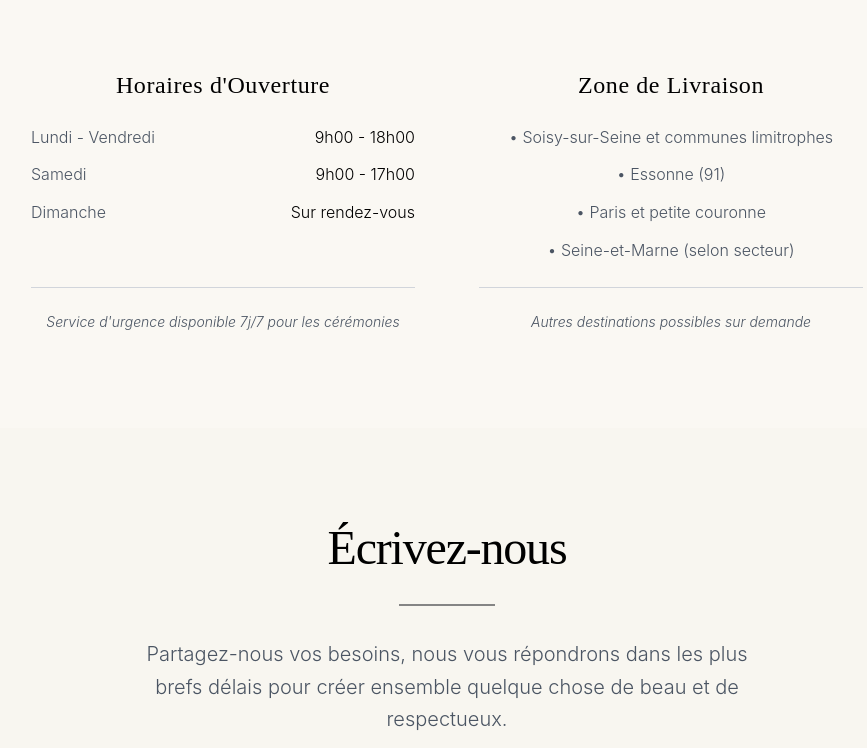
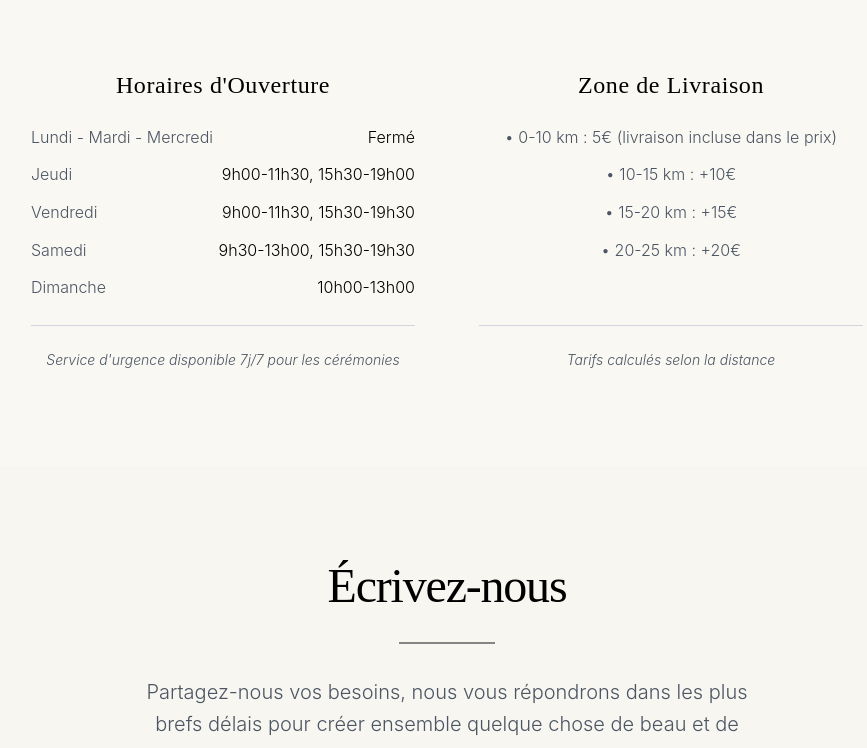
Before and after one commit to Alexmz1/marie-starck-mourning, a Next.js app: page /contact/ContactPage in a window 1280 px wide. Shown: the part 1020-1768 px from the top of the page, without its empty margins (193-1060 px from the left). Built offline with nearby package versions, Linux system fonts and the light colour scheme.

Commit message:
Modification informations and text

```diff
--- a/src/pages/atelier/AtelierPage.js
+++ b/src/pages/atelier/AtelierPage.js
@@ -38,9 +38,9 @@ const AtelierPage = () => {
               </h2>
               <div className="w-24 h-0.5 mx-auto mb-8" style={{backgroundColor: '#858585'}}></div>
               <p className="text-xl text-gray-700 font-light leading-relaxed italic">
-                "Je mets tout mon savoir-faire et toute mon attention dans la réalisation de chaque composition florale.
-                Parce qu'un dernier au revoir mérite douceur, respect et sincérité, je crée chaque pièce avec le cœur,
-                comme un hommage unique à la personne disparue."
+                "Les fleurs sont le langage universel des émotions. Qu'il s'agisse de célébrer un mariage,
+                d'illuminer votre quotidien ou d'accompagner un moment de recueillement, chaque création raconte
+                une histoire unique. Je mets tout mon savoir-faire au service de vos moments précieux."
               </p>
               <p className="text-lg text-black font-light mt-8">— Marie Starck</p>
             </div>
--- a/src/pages/contact/ContactPage.js
+++ b/src/pages/contact/ContactPage.js
@@ -184,16 +184,24 @@ const ContactPage = () => {
                 <h3 className="text-2xl font-light text-black mb-6 tracking-wide">Horaires d'Ouverture</h3>
                 <div className="space-y-3 flex-grow">
                   <div className="flex justify-between">
-                    <span className="text-gray-600 font-light">Lundi - Vendredi</span>
-                    <span className="text-black font-light">9h00 - 18h00</span>
+                    <span className="text-gray-600 font-light">Lundi - Mardi - Mercredi</span>
+                    <span className="text-black font-light">Fermé</span>
+                  </div>
+                  <div className="flex justify-between">
+                    <span className="text-gray-600 font-light">Jeudi</span>
+                    <span className="text-black font-light">9h00-11h30, 15h30-19h00</span>
+                  </div>
+                  <div className="flex justify-between">
+                    <span className="text-gray-600 font-light">Vendredi</span>
+                    <span className="text-black font-light">9h00-11h30, 15h30-19h30</span>
                   </div>
                   <div className="flex justify-between">
                     <span className="text-gray-600 font-light">Samedi</span>
-                    <span className="text-black font-light">9h00 - 17h00</span>
+                    <span className="text-black font-light">9h30-13h00, 15h30-19h30</span>
                   </div>
                   <div className="flex justify-between">
                     <span className="text-gray-600 font-light">Dimanche</span>
-                    <span className="text-black font-light">Sur rendez-vous</span>
+                    <span className="text-black font-light">10h00-13h00</span>
                   </div>
                 </div>
                 <div className="mt-6 pt-6 border-t border-gray-300">
@@ -206,14 +214,14 @@ const ContactPage = () => {
               <div className="text-center flex flex-col">
                 <h3 className="text-2xl font-light text-black mb-6 tracking-wide">Zone de Livraison</h3>
                 <div className="space-y-3 flex-grow">
-                  <p className="text-gray-600 font-light">• Soisy-sur-Seine et communes limitrophes</p>
-                  <p className="text-gray-600 font-light">• Essonne (91)</p>
-                  <p className="text-gray-600 font-light">• Paris et petite couronne</p>
-                  <p className="text-gray-600 font-light">• Seine-et-Marne (selon secteur)</p>
+                  <p className="text-gray-600 font-light">• 0-10 km : 5€ (livraison incluse dans le prix)</p>
+                  <p className="text-gray-600 font-light">• 10-15 km : +10€</p>
+                  <p className="text-gray-600 font-light">• 15-20 km : +15€</p>
+                  <p className="text-gray-600 font-light">• 20-25 km : +20€</p>
                 </div>
                 <div className="mt-6 pt-6 border-t border-gray-300">
                   <p className="text-sm text-gray-600 font-light italic">
-                    Autres destinations possibles sur demande
+                    Tarifs calculés selon la distance
                   </p>
                 </div>
               </div>
@@ -398,7 +406,7 @@ const ContactPage = () => {
                 <div className="space-y-8">
                   <div>
                     <h3 className="text-xl font-light text-black mb-3 tracking-wide">Zone 1 – 0 à 10 km</h3>
-                    <p className="text-lg font-light mb-2" style={{color: '#858585'}}>5€ - Livraison incluse</p>
+                    <p className="text-lg font-light mb-2" style={{color: '#858585'}}>5€ - Livraison incluse dans le prix du produit</p>
                     <p className="text-gray-600 font-light leading-relaxed">
                       Soisy-sur-Seine, Évry-Courcouronnes, Corbeil-Essonnes, Draveil, Ris-Orangis,
                       Saint-Germain-lès-Corbeil, Tigery, Morsang-sur-Seine, Villabé
```
